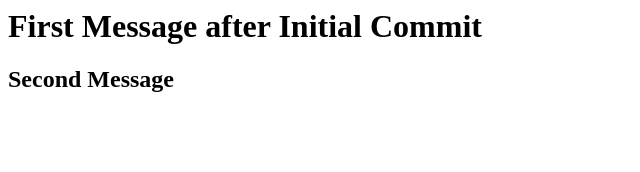
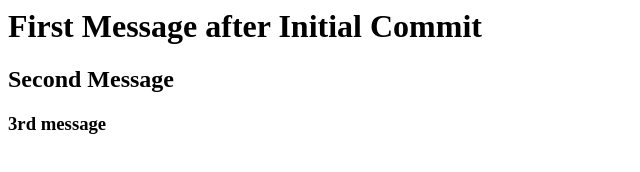
Before and after one commit to bgstudent/datewithgit, a plain HTML site: page index.html in a window 1280 px wide. Shown: the whole page, without its empty margins (0-640 px from the left). Drawn offline with Linux system fonts and the light colour scheme.

Commit message:
3rd Line Added

```diff
--- a/index.html
+++ b/index.html
@@ -2,5 +2,6 @@
 <body>
 <h1> First Message after Initial Commit </h1>
 <h2>Second Message </h2>
+<h3>3rd message</h3>
 </body>
 </html>
```
